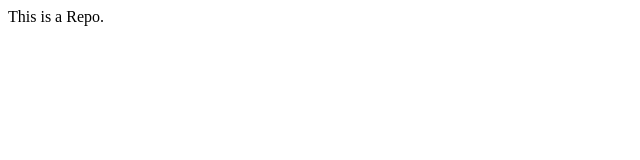
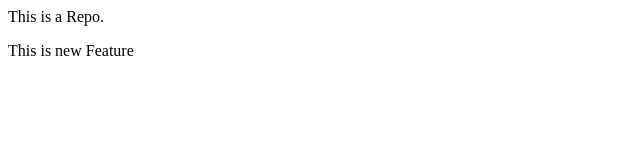
Before and after one commit to Shreya472004/LocalRepos, a plain HTML site: page index.html in a window 1280 px wide. Shown: the whole page, without its empty margins (0-640 px from the left). Drawn offline with Linux system fonts and the light colour scheme.

Commit message:
Add Feature

```diff
--- a/index.html
+++ b/index.html
@@ -1,3 +1,6 @@
 <p>
     This is a Repo.
 </p>
+<p>
+    This is new Feature
+</p>
```
